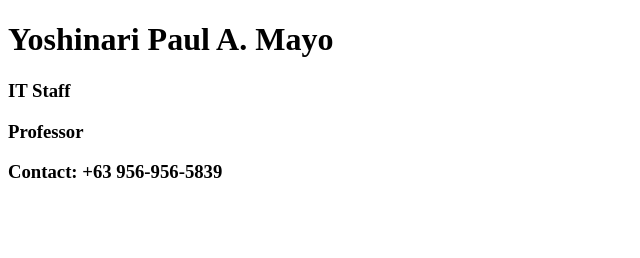
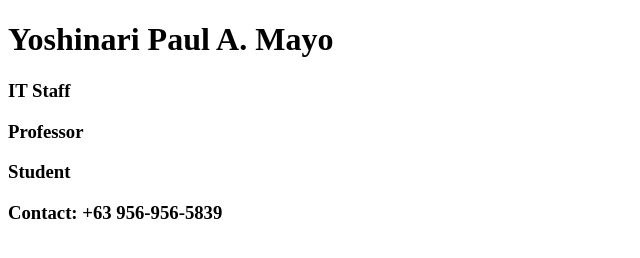
Before and after one commit to yoshinari116/ict212, a plain HTML site: page index.html in a window 1280 px wide. Shown: the whole page, without its empty margins (0-640 px from the left). Drawn offline with Linux system fonts and the light colour scheme.

Commit message:
add designation

```diff
--- a/index.html
+++ b/index.html
@@ -9,6 +9,7 @@
     <h1>Yoshinari Paul A. Mayo</h1>
     <h3>IT Staff</h3>
     <h3>Professor</h3>
+    <h3>Student</h3>
     <h3>Contact: +63 956-956-5839</h3>
 </body>
 </html>
```
